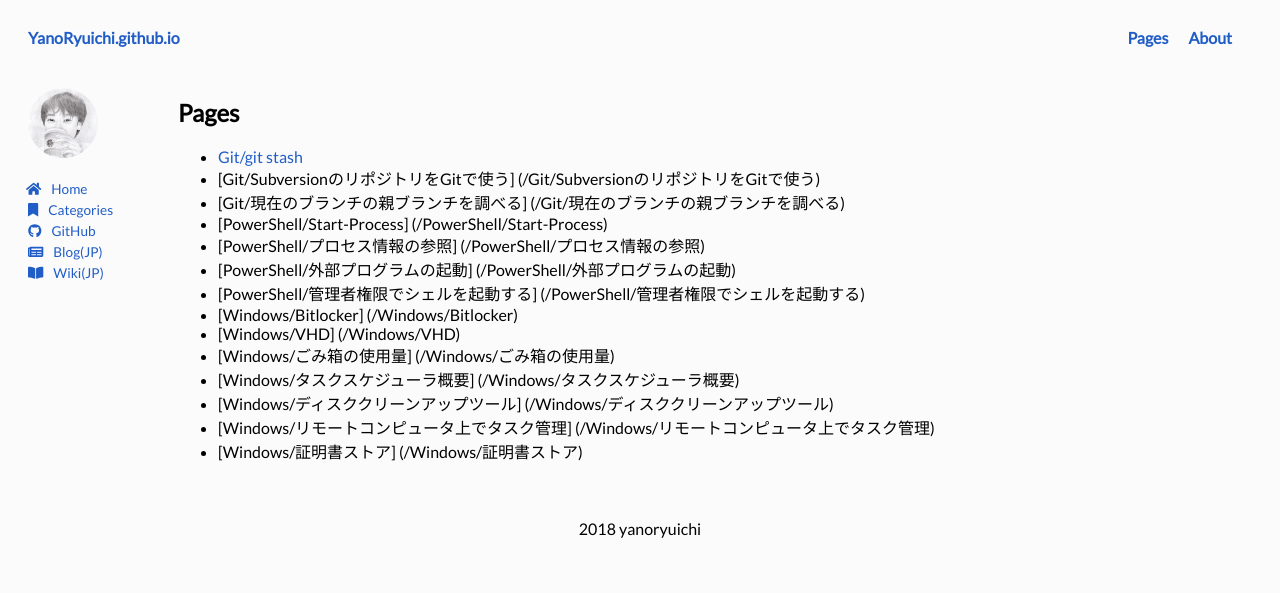
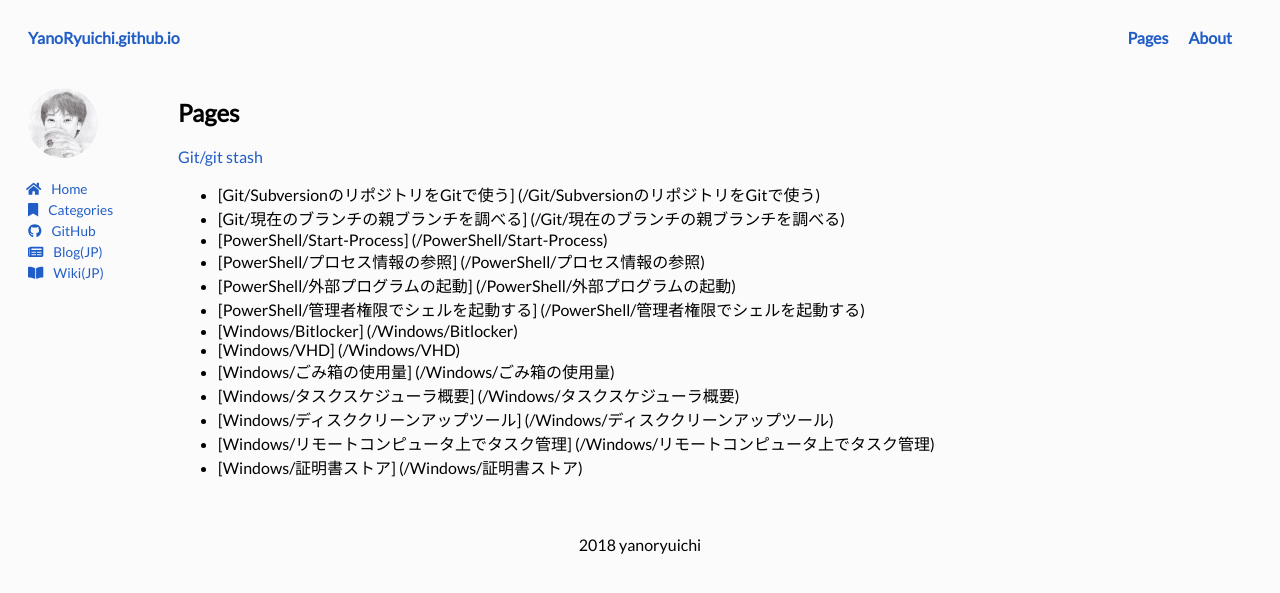
Before and after one commit to yanoryuichi/yanoryuichi.github.io, a Jekyll site: the page built from pages.md, in a window 1280 px wide. Shown: the top 593 px of the page. Built offline with Jekyll 4.4.1, drawn with Linux system fonts in a browser that asks for light colours; nearby versions of some CDN libraries; some web fonts are replaced; our own code applies the rules of GitHub Pages for plain Markdown files.

Commit message:
Update pages.md

```diff
--- a/pages.md
+++ b/pages.md
@@ -1,7 +1,7 @@
 Pages
 =====
 
-- [Git/git stash](/Git/git stash)
+[Git/git stash](/Git/git stash)
 - [Git/SubversionのリポジトリをGitで使う]      (/Git/SubversionのリポジトリをGitで使う)
 - [Git/現在のブランチの親ブランチを調べる]     (/Git/現在のブランチの親ブランチを調べる)
 - [PowerShell/Start-Process]                   (/PowerShell/Start-Process)
```
